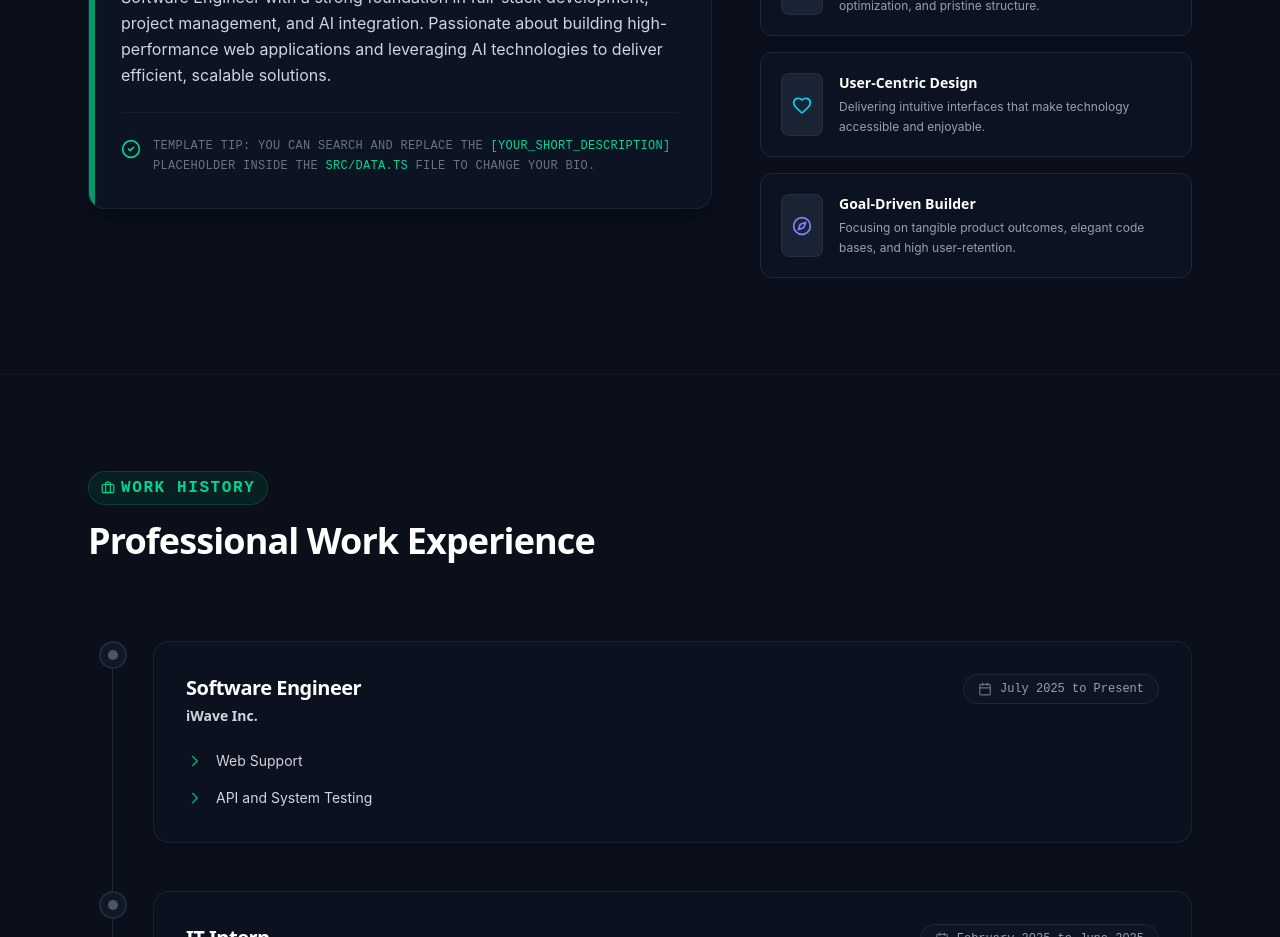
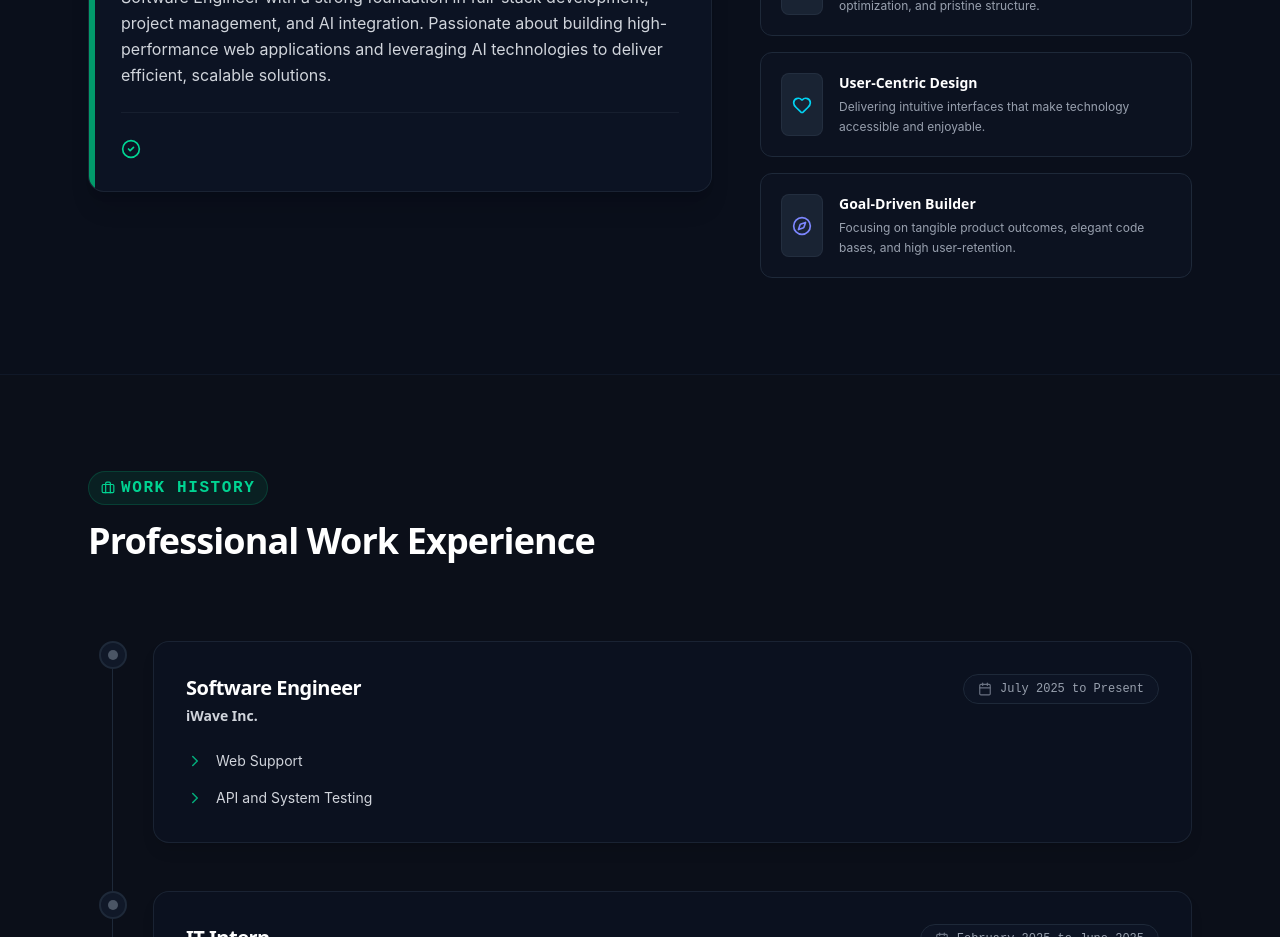
Before and after one commit to Kendiesss/Personal-Portfolio, a React (Vite) app: page / in a window 1280 px wide. Shown: the part 1260-2197 px from the top of the page. Built offline with nearby package versions, Linux system fonts and the light colour scheme.

Commit message:
refactor(about): remove placeholder tip from About component
Remove the template instruction text to clean up the UI for production use.

```diff
--- a/src/components/About.tsx
+++ b/src/components/About.tsx
@@ -57,9 +57,6 @@ export default function About() {
               {/* Added a prompt for user reference so they know what to put there */}
               <div className="mt-6 pt-6 border-t border-gray-800/60 flex items-start gap-3">
                 <CheckCircle2 className="h-5 w-5 text-emerald-400 shrink-0 mt-0.5" />
-                <p className="text-xs text-gray-500 leading-relaxed font-mono uppercase tracking-wide">
-                  Template tip: You can search and replace the <span className="text-emerald-400">[YOUR_SHORT_DESCRIPTION]</span> placeholder inside the <span className="text-emerald-400">src/data.ts</span> file to change your bio.
-                </p>
               </div>
             </div>
           </div>
```
